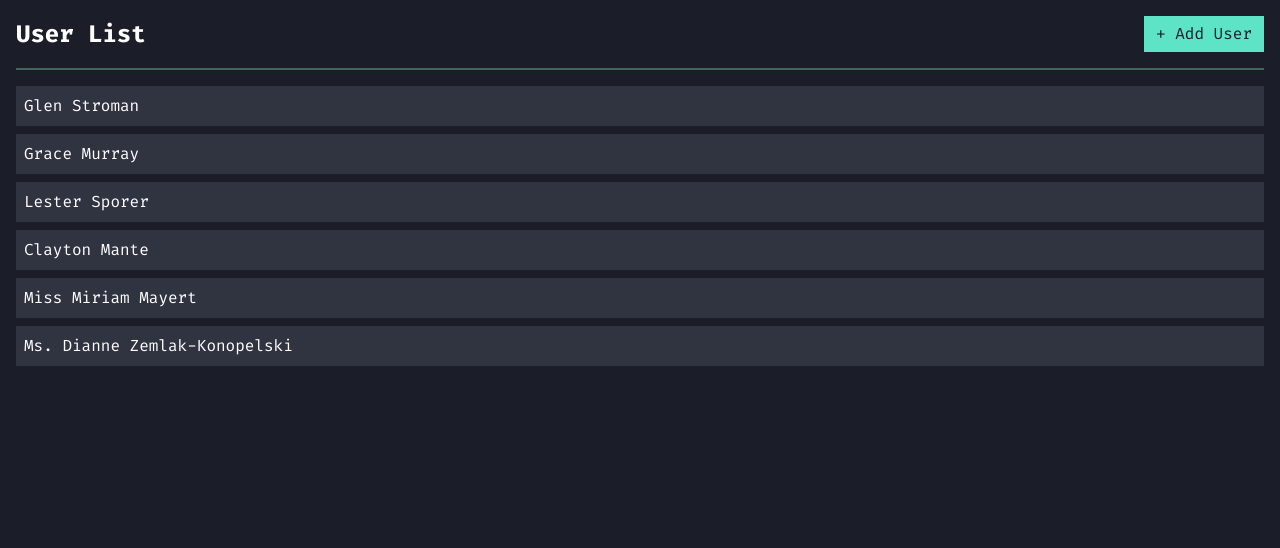
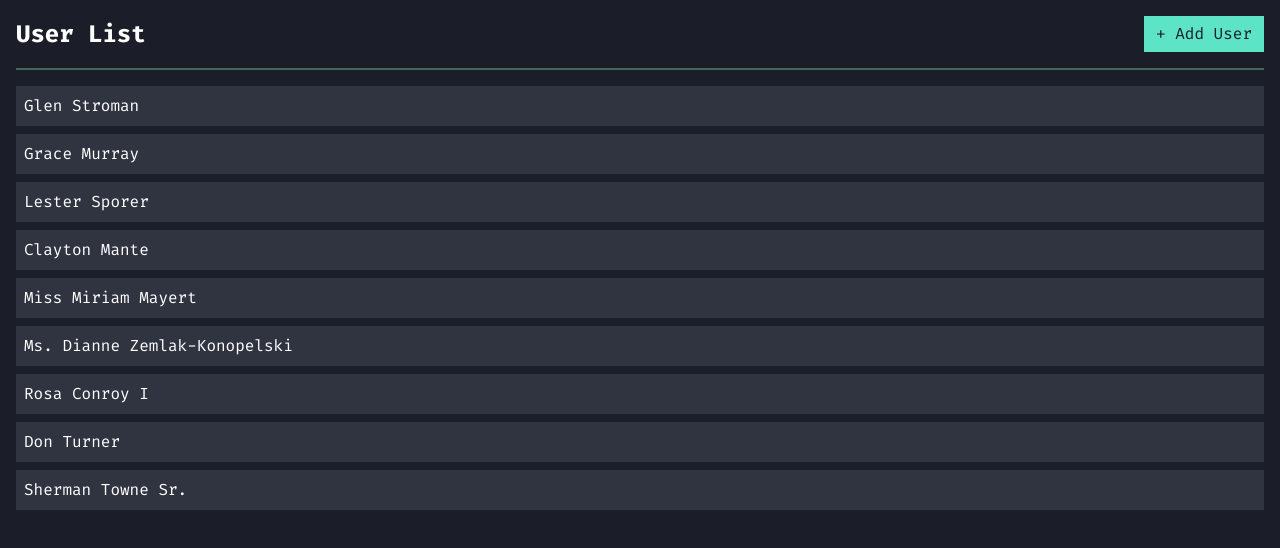
Before and after one commit to SmackSmash/grider-media-ts, a React (Vite) app: page / in a window 1280 px wide. Shown: the top 548 px of the page. Built offline with nearby package versions, Linux system fonts and the light colour scheme; data requests are answered from the project's data file.

Commit message:
Added local error handling to the header

```diff
--- a/db.json
+++ b/db.json
@@ -23,6 +23,18 @@
     {
       "id": "7OAX-5jBQqdCt7usucuBY",
       "name": "Ms. Dianne Zemlak-Konopelski"
+    },
+    {
+      "id": "1_lkv1pb0PNcizetZUJ5a",
+      "name": "Rosa Conroy I"
+    },
+    {
+      "id": "yJxQgrAimfC0cojtiUCre",
+      "name": "Don Turner"
+    },
+    {
+      "id": "5cIdqk1sH7ARkus1L1dTM",
+      "name": "Sherman Towne Sr."
     }
   ],
   "albums": [],
--- a/src/components/Header.tsx
+++ b/src/components/Header.tsx
@@ -1,20 +1,40 @@
-import Button from './Button';
+import { useState } from 'react';
 import { useAppDispatch } from '../store';
 import { addUser } from '../store';
+import Button from './Button';
+import { type AxiosError } from 'axios';
 
 const Header = () => {
+  const [isCreatingUser, setIsCreatingUser] = useState(false);
+  const [creatingUserError, setCreatingUserError] = useState<AxiosError | null>(
+    null
+  );
+
   const dispatch = useAppDispatch();
 
   const handleClick = () => {
-    dispatch(addUser());
+    (async () => {
+      setIsCreatingUser(true);
+      try {
+        await dispatch(addUser());
+      } catch (error) {
+        setCreatingUserError(error as AxiosError);
+      } finally {
+        setIsCreatingUser(false);
+      }
+    })();
   };
 
   return (
     <header className='flex justify-between items-center border-b-2 border-poimandres-darkgreen mb-4 pb-4'>
       <h1 className='text-2xl font-bold'>User List</h1>
-      <Button success onClick={handleClick}>
-        + Add User
-      </Button>
+      {creatingUserError ? (
+        creatingUserError.message
+      ) : (
+        <Button success onClick={handleClick}>
+          + Add User
+        </Button>
+      )}
     </header>
   );
 };
```
